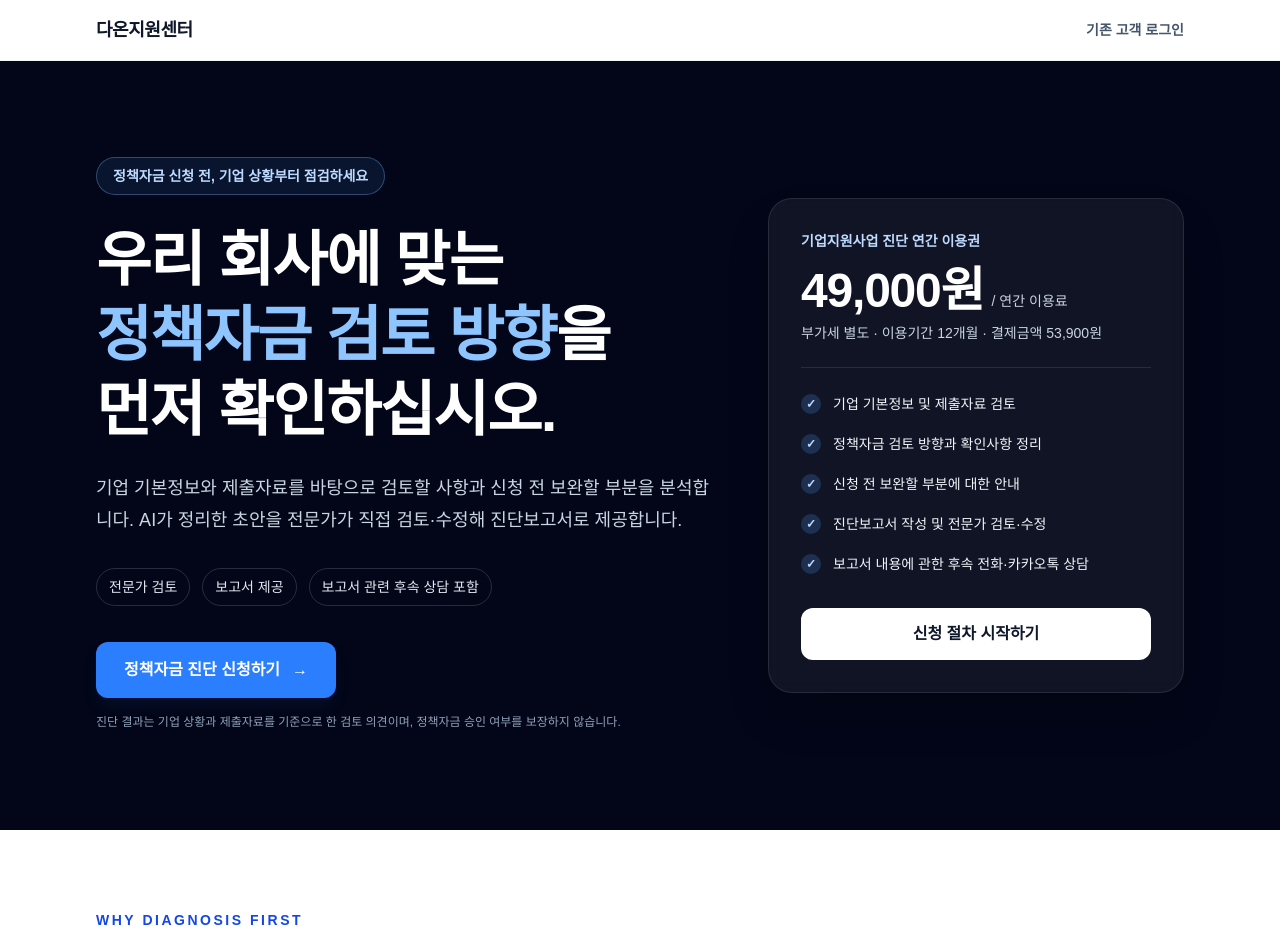
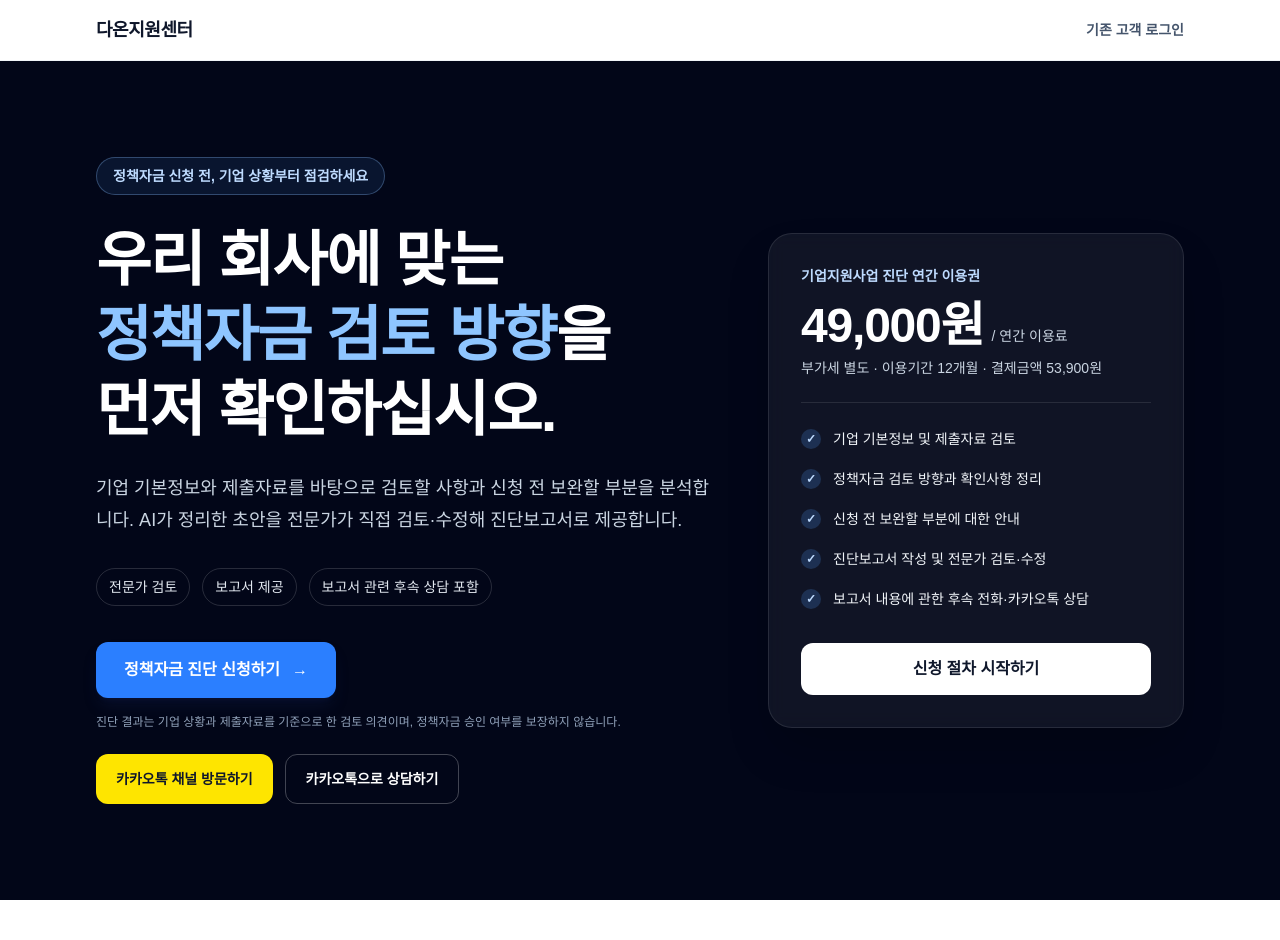
Before and after one commit to kimjintaek/ai-company-support, a Next.js app: page /policy-fund in a window 1280 px wide. Shown: the top 940 px of the page. Built offline with nearby package versions, Linux system fonts and the light colour scheme.

Commit message:
Add Kakao channel and chat links to policy fund landing page

```diff
--- a/app/policy-fund/page.tsx
+++ b/app/policy-fund/page.tsx
@@ -72,6 +72,24 @@ export default function PolicyFundLandingPage() {
             <p className="mt-3 text-xs leading-6 text-slate-400">
               진단 결과는 기업 상황과 제출자료를 기준으로 한 검토 의견이며, 정책자금 승인 여부를 보장하지 않습니다.
             </p>
+            <div className="mt-5 flex flex-col gap-3 sm:flex-row">
+              <a
+                href="https://pf.kakao.com/_QxnGmX"
+                target="_blank"
+                rel="noopener noreferrer"
+                className="inline-flex items-center justify-center rounded-xl bg-[#FEE500] px-5 py-3.5 text-sm font-bold text-slate-900 transition hover:bg-yellow-300"
+              >
+                카카오톡 채널 방문하기
+              </a>
+              <a
+                href="https://pf.kakao.com/_QxnGmX/chat"
+                target="_blank"
+                rel="noopener noreferrer"
+                className="inline-flex items-center justify-center rounded-xl border border-white/25 px-5 py-3.5 text-sm font-bold text-white transition hover:bg-white/10"
+              >
+                카카오톡으로 상담하기
+              </a>
+            </div>
           </div>
 
           <div className="rounded-3xl border border-white/10 bg-white/[0.06] p-6 shadow-2xl backdrop-blur sm:p-8">
```
